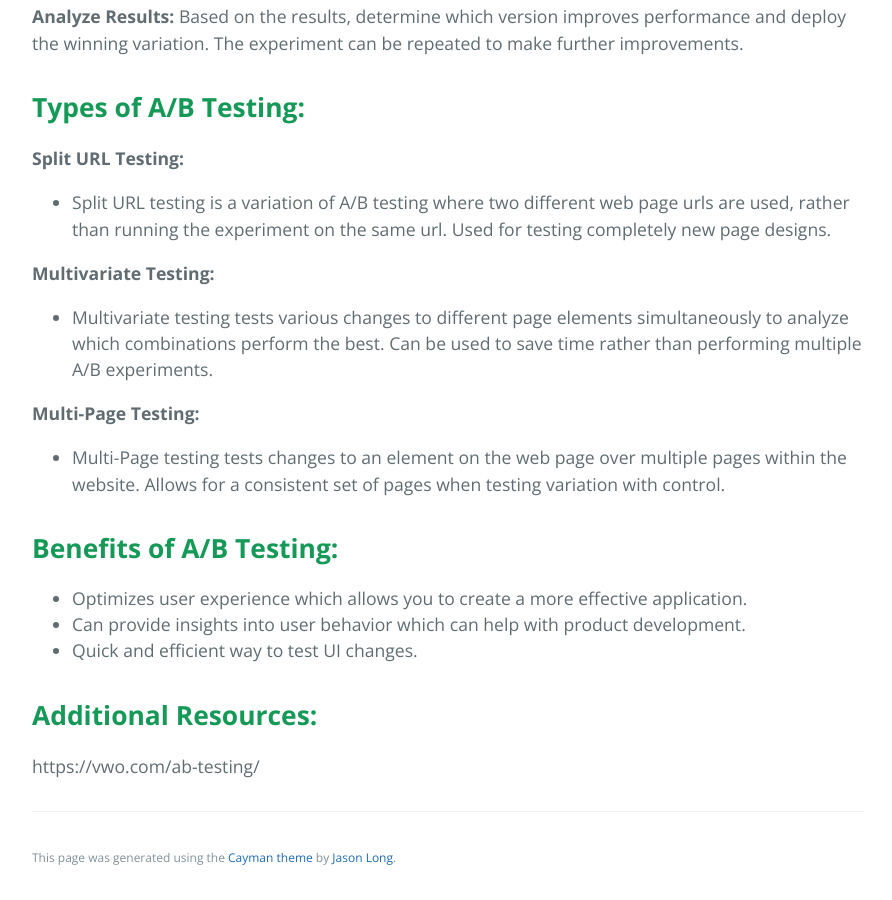
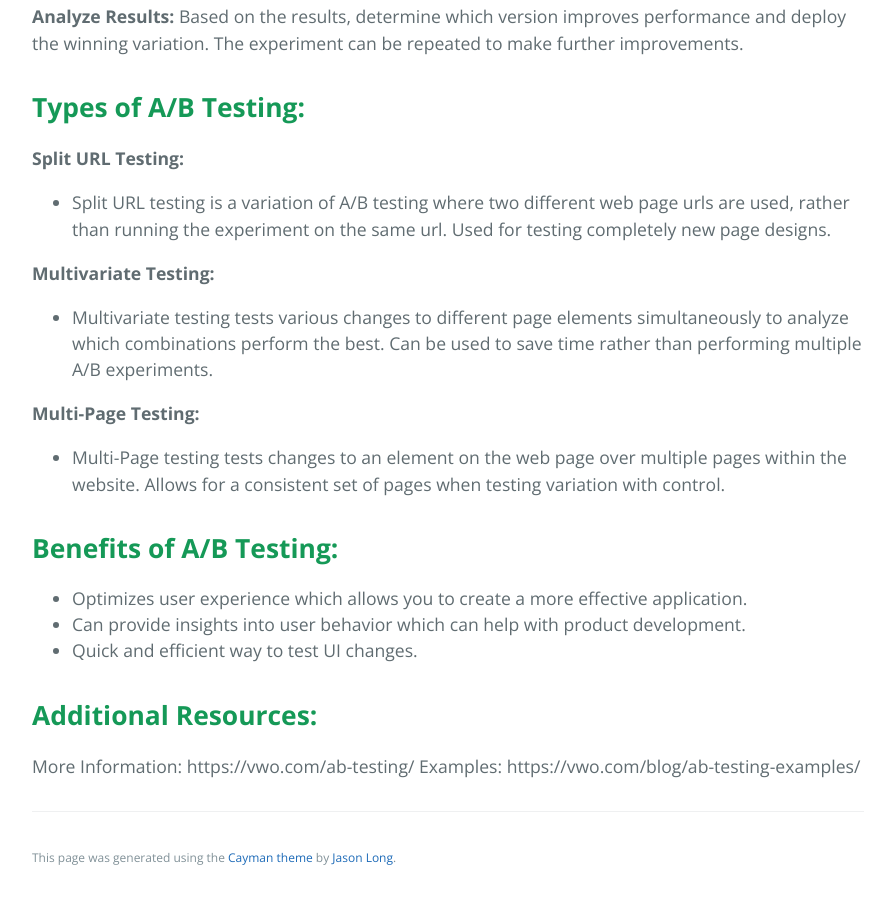
Before and after one commit to learning-software-engineering/learning-software-engineering.github.io, a Jekyll site: the page built from Topics/User_Experience/AB_Testing.md, in a window 1280 px wide and 900 px high, scrolled down 1023 px. Shown: the whole window, without its empty margins (192-1084 px from the left). Built offline with Jekyll 4.4.1, drawn with Linux system fonts in a browser that asks for light colours; our own code applies the rules of GitHub Pages for plain Markdown files.

Commit message:
Update AB_Testing.md

```diff
--- a/Topics/User_Experience/AB_Testing.md
+++ b/Topics/User_Experience/AB_Testing.md
@@ -32,4 +32,5 @@ A/B testing is a research method used to compare two versions of a web page or m
 - Quick and efficient way to test UI changes.
 
 ## **Additional Resources:**
-https://vwo.com/ab-testing/
+More Information: https://vwo.com/ab-testing/
+Examples: https://vwo.com/blog/ab-testing-examples/
```
